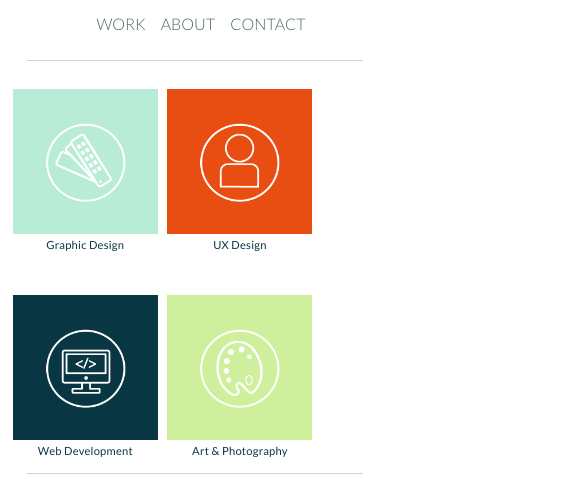
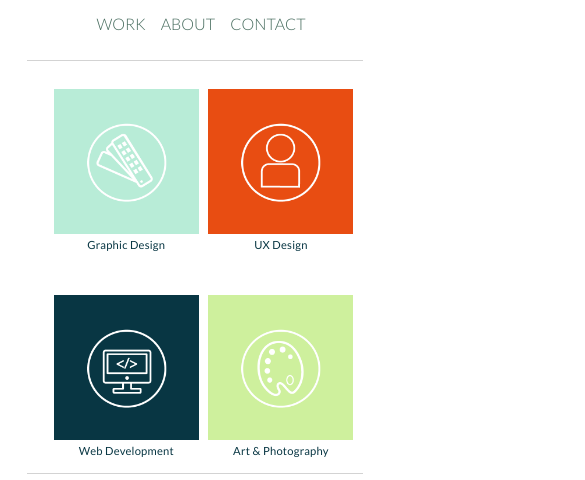
Before and after one commit to Naromish/moran_portfolio, a plain HTML site: page index1.html in a window 390 px wide. Shown: the part 80-560 px from the top of the page, 585 px wide, since content can reach past the window. Drawn offline with Linux system fonts and the light colour scheme; grey boxes are pictures that could not be loaded.

Commit message:
responsive tweak

```diff
--- a/portfolio1.css
+++ b/portfolio1.css
@@ -444,13 +444,16 @@ h1 {
         color: rgb(232, 72, 18);
     }
     .icon {
-        float: left;
-        position: relative;
+        /*float: left;
+        position: relative;*/
 }
 
     .wrappercontent {
-        float: left;
-        position: relative;
+        /*float: left;
+        position: relative;*/
+        float: right;
+        left: 14.25em;
+
     }
     .content {
         margin: auto;
```
Also changed, not shown: index1.html (+0 -1 lines).
